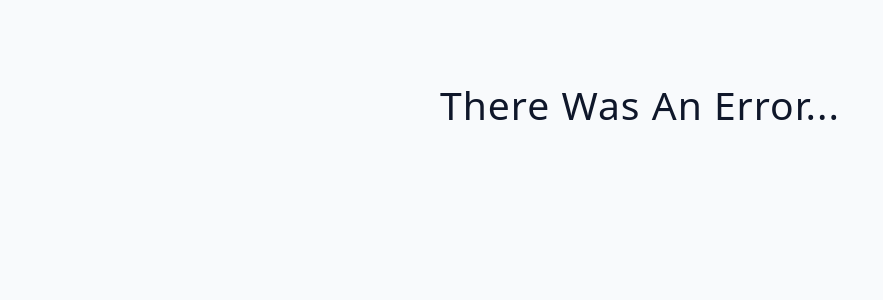
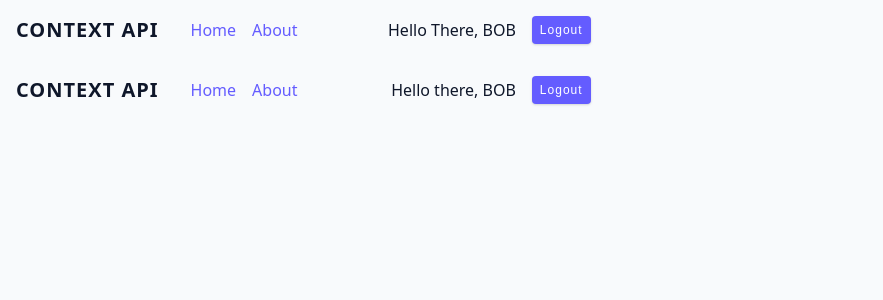
Before and after one commit to locaulker/03-advanced-react, a React (Vite) app: page / in a window 1280 px wide. Shown: the top 300 px of the page, without its empty margins (0-883 px from the left). Built offline with nearby package versions, Linux system fonts and the light colour scheme; no server answers.

Commit message:
prop drilling: basic example

```diff
--- a/src/App.jsx
+++ b/src/App.jsx
@@ -1,10 +1,12 @@
-import Starter from "./tutorial/08-custom-hooks/starter/02-fetch-data"
+import Final from "./tutorial/09-context-api/final/context/Navbar"
+import Starter from "./tutorial/09-context-api/starter/Navbar"
 
 function App() {
   return (
-    <div className="container">
+    <>
+      <Final />
       <Starter />
-    </div>
+    </>
   )
 }
 
--- /dev/null
+++ b/src/tutorial/09-context-api/starter/NavLinks.jsx
@@ -0,0 +1,18 @@
+import UserContainer from "./UserContainer"
+
+const NavLinks = ({ user, logout }) => {
+  return (
+    <div className="nav-container">
+      <ul className="nav-links">
+        <li>
+          <a href="#">Home</a>
+        </li>
+        <li>
+          <a href="#">About</a>
+        </li>
+      </ul>
+      <UserContainer user={user} logout={logout} />
+    </div>
+  )
+}
+export default NavLinks
--- /dev/null
+++ b/src/tutorial/09-context-api/starter/Navbar.jsx
@@ -0,0 +1,18 @@
+import { useState } from "react"
+import NavLinks from "./NavLinks"
+
+const Navbar = () => {
+  const [user, setUser] = useState({ name: "Bob" })
+
+  const logout = () => {
+    setUser(null)
+  }
+
+  return (
+    <nav className="navbar">
+      <h5>CONTEXT API</h5>
+      <NavLinks user={user} logout={logout} />
+    </nav>
+  )
+}
+export default Navbar
--- /dev/null
+++ b/src/tutorial/09-context-api/starter/UserContainer.jsx
@@ -0,0 +1,18 @@
+const UserContainer = ({ user, logout }) => {
+  return (
+    <div className="user-container">
+      {user ? (
+        <>
+          <p>Hello there, {user?.name?.toUpperCase()}</p>
+
+          <button className="btn" onClick={logout}>
+            logout
+          </button>
+        </>
+      ) : (
+        <p>Please Login</p>
+      )}
+    </div>
+  )
+}
+export default UserContainer
```
